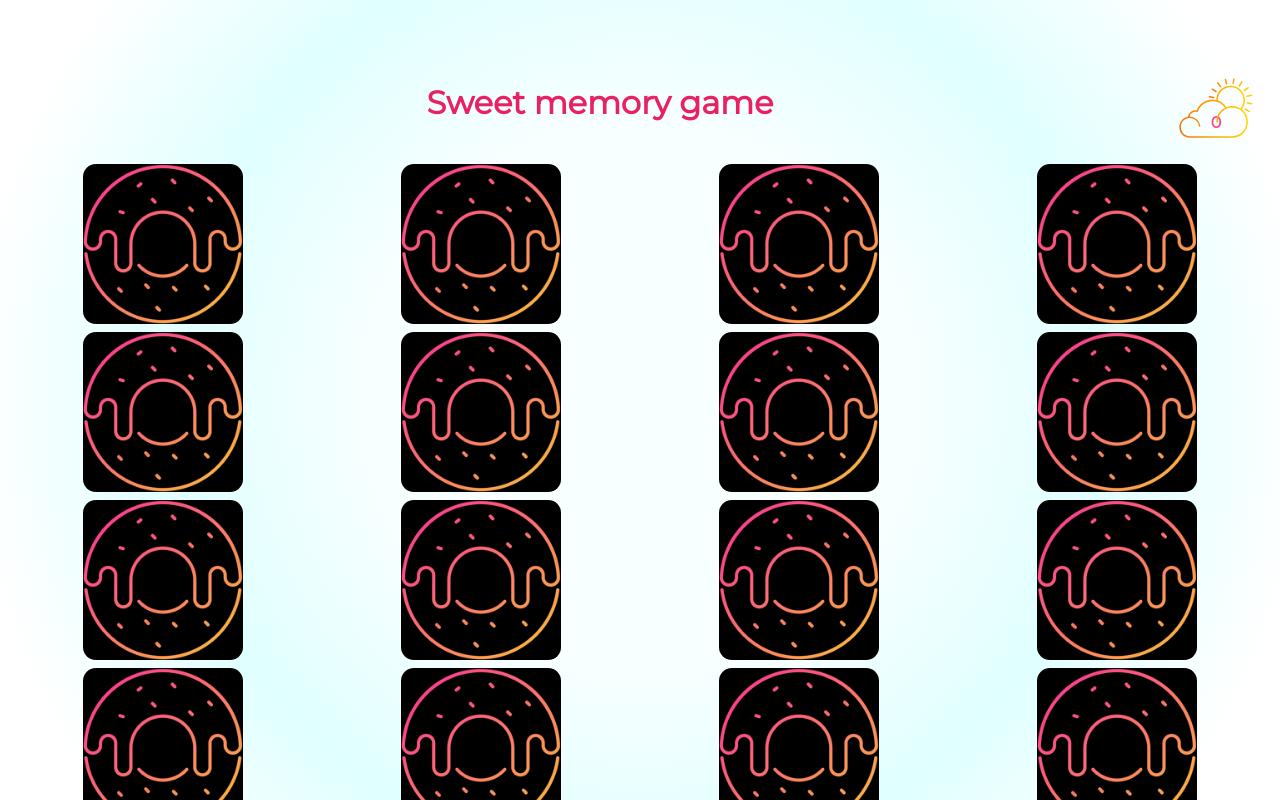
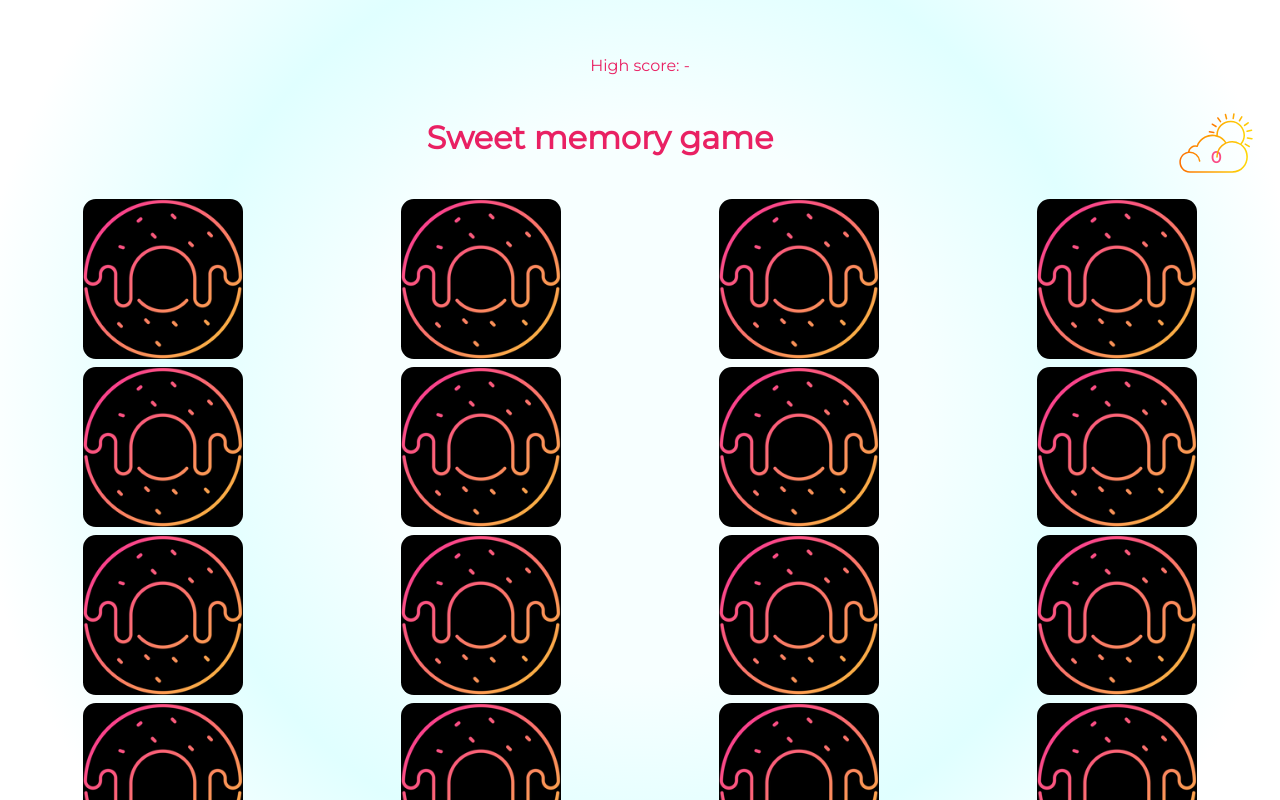
Before and after one commit to riittagerhards/card-memory, a React (Vite) app: page / in a window 1280 px wide. Shown: the top 800 px of the page. Built offline with nearby package versions, Linux system fonts and the light colour scheme.

Commit message:
✨ Add show high score

```diff
--- a/src/app/components/Game.tsx
+++ b/src/app/components/Game.tsx
@@ -8,7 +8,7 @@ function Game(): JSX.Element {
   const [items, setItems] = useState(Images.sort(() => Math.random() - 0.5));
   const [previous, setPrevious] = useState(-1);
   const [count, setCount] = useState(0);
-  const [highScore, setHighScore] = useState(Number);
+  const [highScore, setHighScore] = useState(0);
 
   function checkMatch(current: number) {
     if (items[current].id == items[previous].id) {
@@ -60,6 +60,8 @@ function Game(): JSX.Element {
     console.log(savedScore);
   });
 
+  const showHighScore = localStorage.getItem('gameHighScore');
+
   function handleStart() {
     setCount(0);
     Images.map((item) => (item.stat = ''));
@@ -68,6 +70,11 @@ function Game(): JSX.Element {
 
   return (
     <div>
+      {showHighScore === '0' || !showHighScore ? (
+        <p>High score: -</p>
+      ) : (
+        <p>High score: {showHighScore}</p>
+      )}
       <article className={styles.container}>
         <h1 className={styles.title}> Sweet memory game</h1>
         <div className={styles.tries}>
```
